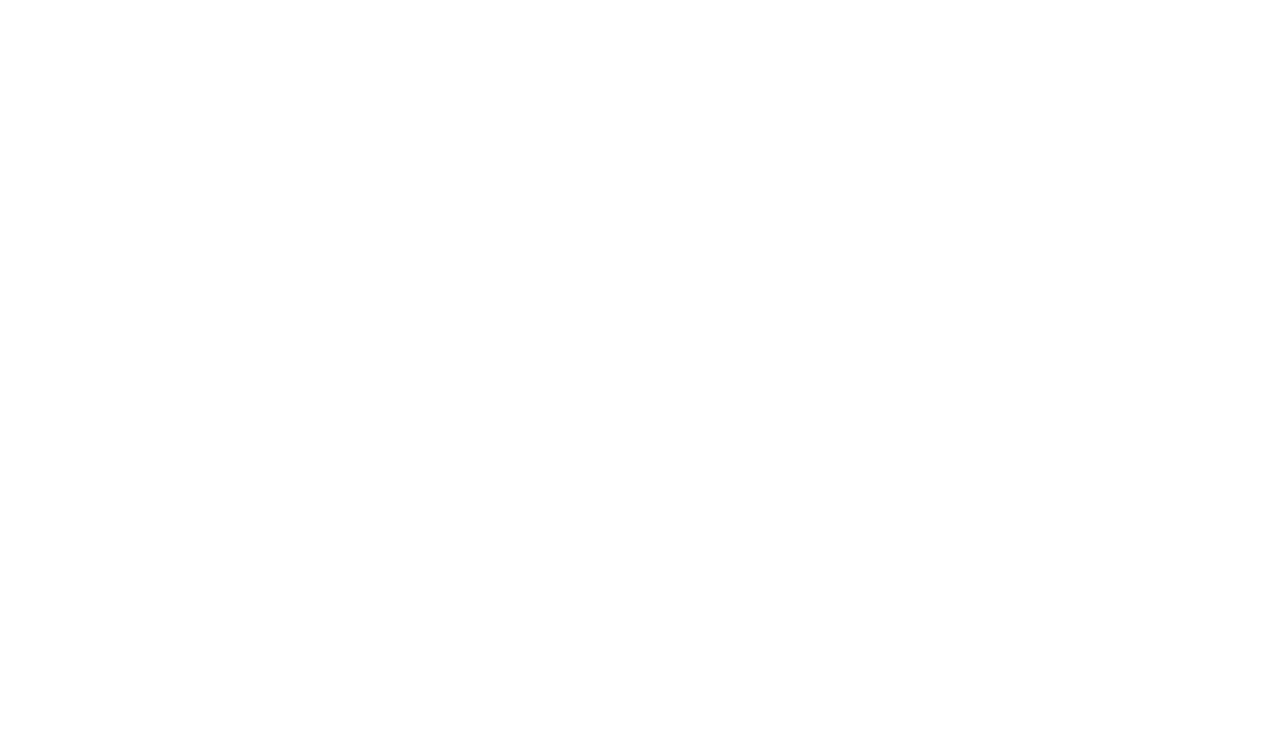
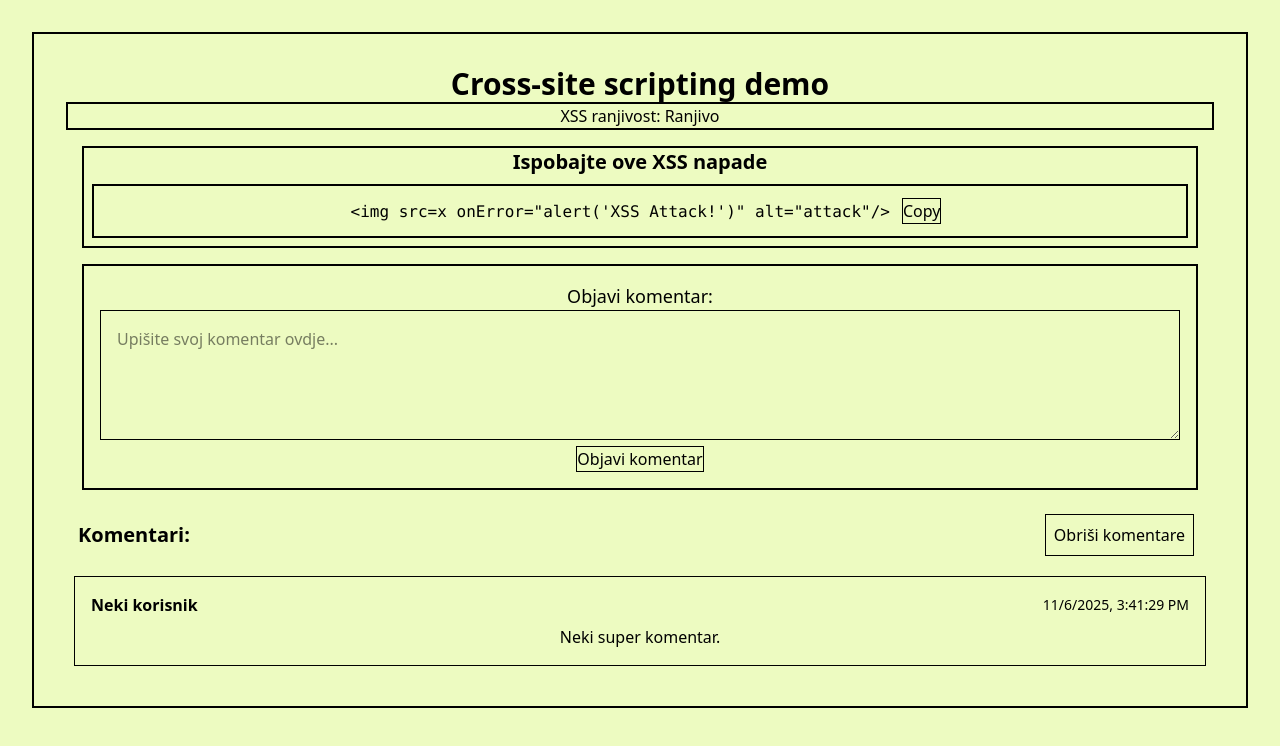
Before and after one commit to dominikpavelic/web2-project2, a React (Vite) app in the folder client/: page /xss-demo in a window 1280 px wide. Before the commit this address had no page. Shown: the top 746 px of the page. Built offline with nearby package versions, Linux system fonts and the light colour scheme.

Commit message:
add xss demo page

```diff
--- a/client/src/App.tsx
+++ b/client/src/App.tsx
@@ -1,6 +1,6 @@
 import { BrowserRouter, Route, Routes } from 'react-router-dom';
 import './App.css'
-import { Home } from 'pages'
+import { Home, XSSDemo } from 'pages'
 
 function App() {
 
@@ -8,6 +8,7 @@
         <BrowserRouter>
             <Routes>
                 <Route path="/" element={<Home/>}/>
+                <Route path="/xss-demo" element={<XSSDemo/>}/>
 
             </Routes>
 
--- a/client/src/index.css
+++ b/client/src/index.css
@@ -1,7 +1,10 @@
 @import "tailwindcss";
 
+@theme {
+    --color-primary: #EDFBC1;
 
+}
 
 body {
-  @apply min-h-screen
+  @apply min-h-screen bg-primary;
 }
--- a/client/src/pages/Home.tsx
+++ b/client/src/pages/Home.tsx
@@ -1,4 +1,5 @@
 import * as React from "react";
+import { Link } from "react-router-dom";
 
 const Home: React.FC = () => {
 
@@ -26,6 +27,10 @@
                             Toggle
                         </button>
                     </div>
+
+                    <Link to="/xss-demo" className="border m-2 p-2 block text-center">
+                        Idi na XSS demo
+                    </Link>
                 </div>
 
 
--- /dev/null
+++ b/client/src/pages/XSSDemo.tsx
@@ -0,0 +1,82 @@
+import { useState } from "react";
+
+const XSSDemo = () => {
+
+    const [commentText, setCommentText] = useState<string>();
+    return (
+        <div className="border-2 p-8">
+            <h2 className="text-3xl font-bold">Cross-site scripting demo</h2>
+            <div className="border-2 ">
+                XSS ranjivost: Ranjivo
+            </div>
+
+            <div className="border-2 m-4">
+                <h3 className="text-xl font-bold">Ispobajte ove XSS napade</h3>
+                <div className="space-y-2">
+                    <div className="flex-1 items-center gap-3 p-3 border-2 m-2">
+                        <code className="flex-1 p-3">
+                            {`<img src=x onError="alert('XSS Attack!')" alt="attack"/>`}
+                        </code>
+                        <button
+                            className="border"
+                            onClick={() => {
+                                console.log("copy")
+                            }}
+                        >
+                            Copy
+                        </button>
+                    </div>
+                </div>
+            </div>
+
+            <form className="border-2 p-4 m-4">
+                <label htmlFor="comment" className="block text-lg">
+                    Objavi komentar:
+                </label>
+
+                <textarea
+                    id="comment"
+                    value={commentText}
+                    onChange={(e) => setCommentText(e.target.value)}
+                    rows={4}
+                    required
+                    placeholder="Upišite svoj komentar ovdje..."
+                    className="w-full p-4 border"
+                >
+                </textarea>
+
+                <button type="submit" className="border">
+                    Objavi komentar
+                </button>
+            </form>
+
+            <div>
+                <div className="flex justify-between items-center m-3">
+                    <h3 className="text-xl font-bold">Komentari:</h3>
+                    <button
+                        onClick={() => console.log("komentari obrisani")}
+                        className="border m-2 p-2"
+                    >
+                        Obriši komentare
+                    </button>
+                </div>
+
+                <div className="space-y-4">
+                    <div className="border p-4 m-2">
+                        <div className="flex justify-between items-center mb-2">
+                            <strong>Neki korisnik</strong>
+                            <span className="text-sm">{new Date().toLocaleString()}</span>
+                        </div>
+
+                        <div>
+                            Neki super komentar.
+                        </div>
+                    </div>
+
+                </div>
+            </div>
+        </div>
+    )
+}
+
+export { XSSDemo };
--- a/client/src/pages/index.ts
+++ b/client/src/pages/index.ts
@@ -1 +1,2 @@
 export { Home } from './Home';
+export { XSSDemo } from './XSSDemo';
```
